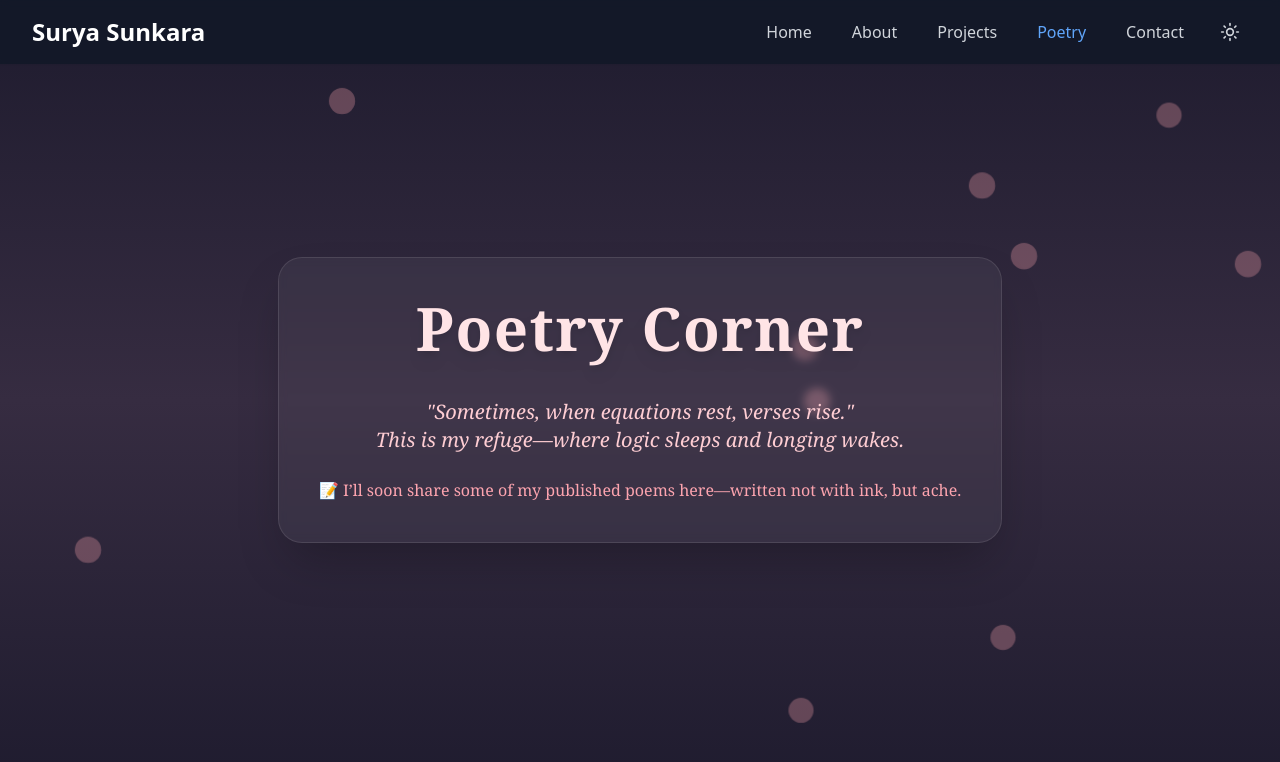
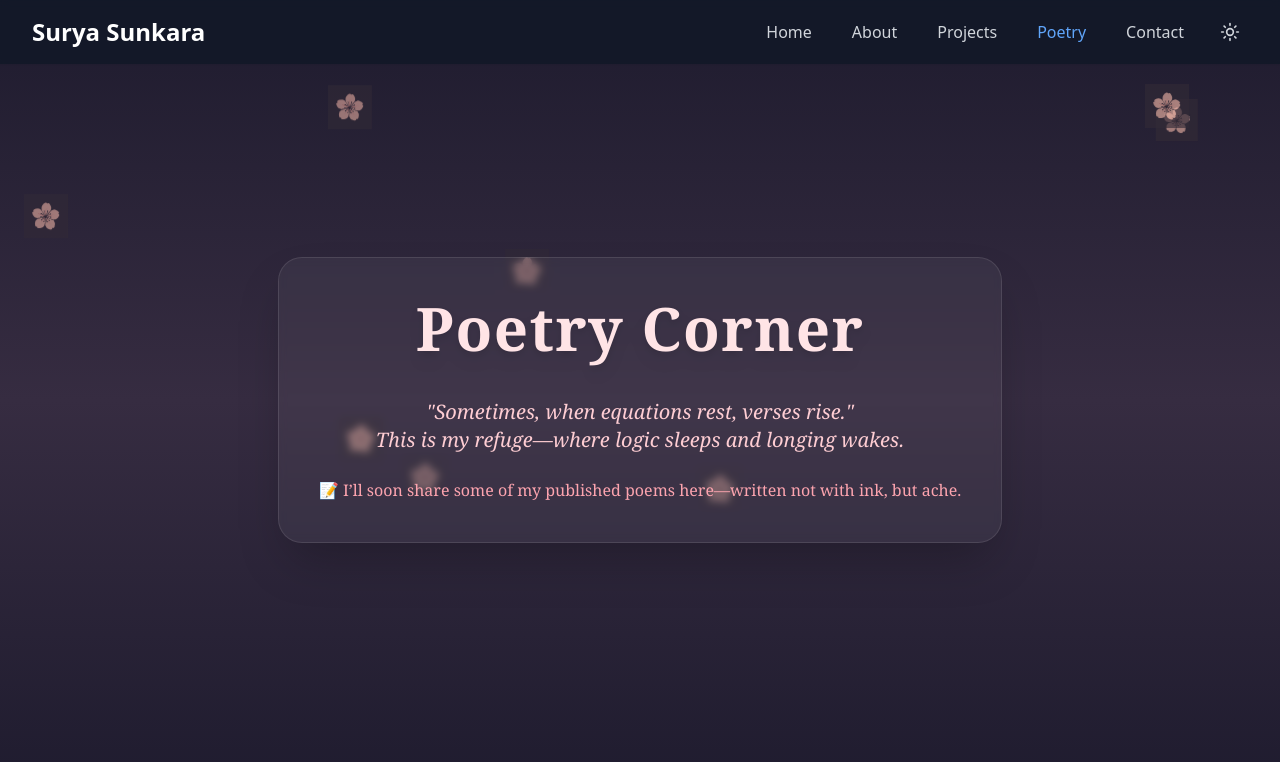
Before and after one commit to sunkmechie/my-portfolio, a React (Vite) app: page /poetry in a window 1280 px wide. Shown: the top 762 px of the page. Built offline with nearby package versions, Linux system fonts and the light colour scheme.

Commit message:
Update Poetry.tsx

```diff
--- a/src/pages/Poetry.tsx
+++ b/src/pages/Poetry.tsx
@@ -15,22 +15,26 @@ const Poetry = () => {
 
   return (
     <div className="min-h-screen relative flex items-center justify-center px-6 py-24 bg-gradient-to-b from-[#1e1b2e] via-[#362c41] to-[#1e1b2e] text-center text-white font-serif overflow-hidden">
-      {/* Floating Petals Animation */}
+      {/* Floating Flowers Animation */}
       <div className="absolute inset-0 pointer-events-none z-0 overflow-hidden">
-        {[...Array(10)].map((_, i) => (
-          <div
+        {[...Array(8)].map((_, i) => (
+          <img
             key={i}
-            className="absolute w-6 h-6 bg-rose-300 opacity-30 rounded-full animate-float"
+            src="/flower.svg"
+            alt="floating flower"
+            className="absolute w-10 h-10 animate-float"
             style={{
               left: `${Math.random() * 100}%`,
               top: `${Math.random() * 100}%`,
-              animationDuration: `${6 + Math.random() * 5}s`,
-              animationDelay: `${Math.random() * 3}s`
+              animationDuration: `${6 + Math.random() * 4}s`,
+              animationDelay: `${Math.random() * 3}s`,
+              opacity: 0.4 + Math.random() * 0.3
             }}
-          ></div>
+          />
         ))}
       </div>
 
+      {/* Main Content */}
       <div className="relative z-10 max-w-3xl bg-white/5 backdrop-blur-sm p-10 rounded-3xl shadow-2xl border border-white/10">
         <h1 className="text-5xl md:text-6xl font-bold text-rose-100 mb-10 tracking-wide drop-shadow-lg">
           Poetry Corner
```
